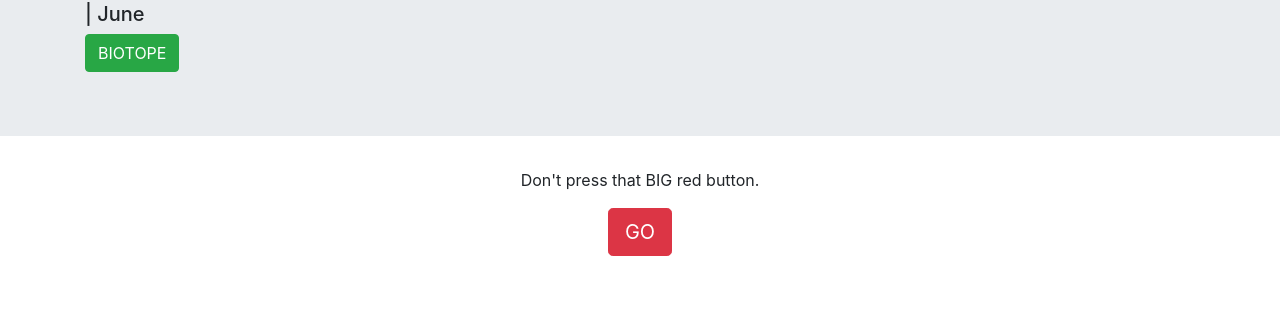
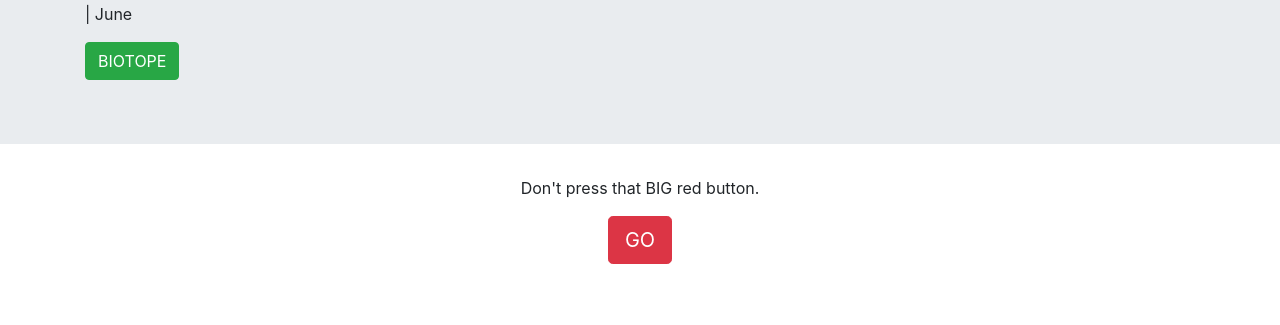
Before and after one commit to ixpanel/ixpanel.github.io, a plain HTML site: page index.html in a window 1280 px wide. Shown: the part 475-800 px from the top of the page. Drawn offline with nearby package versions, Linux system fonts and the light colour scheme.

Commit message:
Update index.html

```diff
--- a/index.html
+++ b/index.html
@@ -25,7 +25,7 @@
       <p>So that we can test <strong>whatever</strong> we want to test.</p>
       <hr class="my-5">
       <p class="display-4">2019</p>
-      <p class="h5">| June</p>
+      <p> | June</p>
 
       <a class="btn btn-success" href="biotope/biotope.html" role="button">BIOTOPE</a>
     </div>
```
